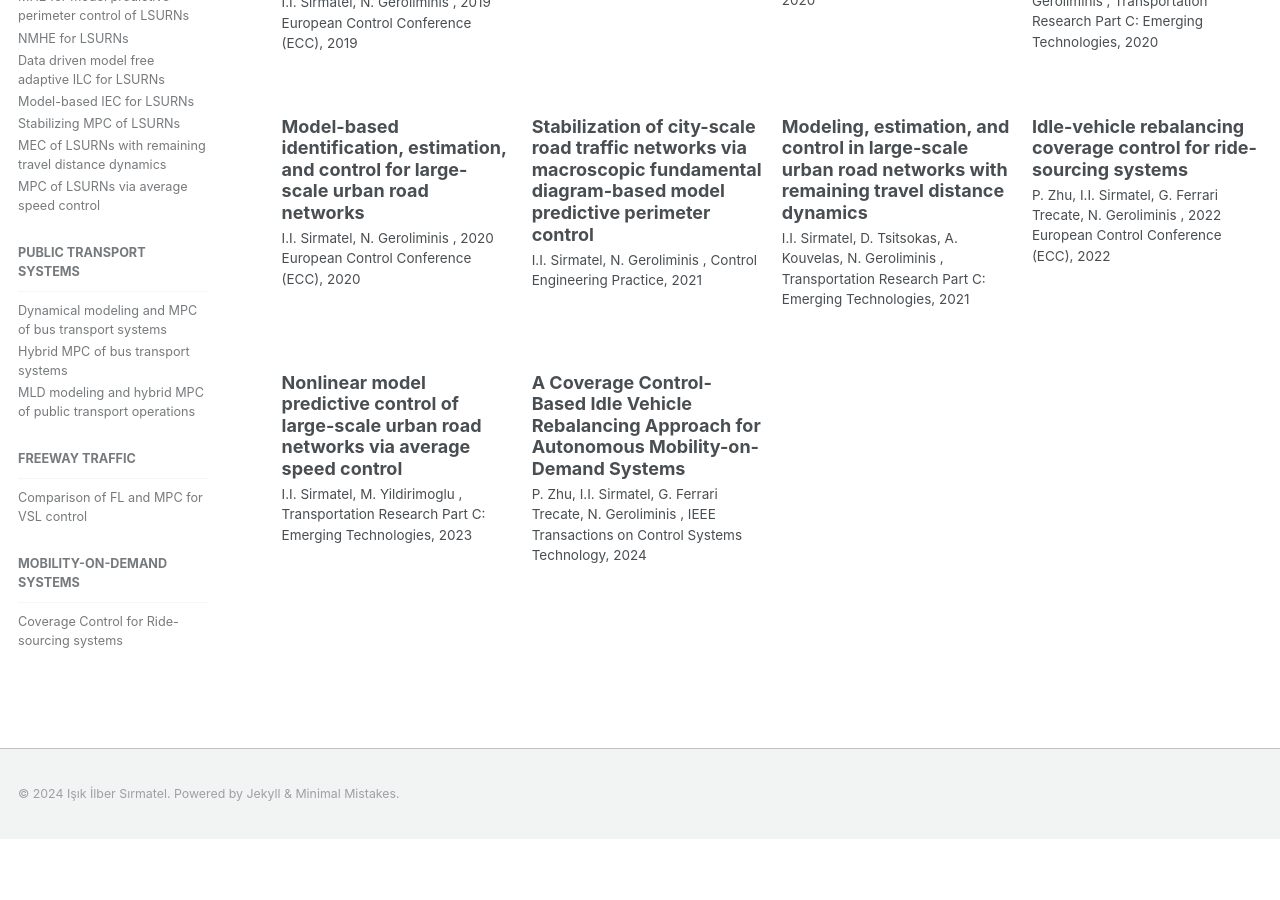
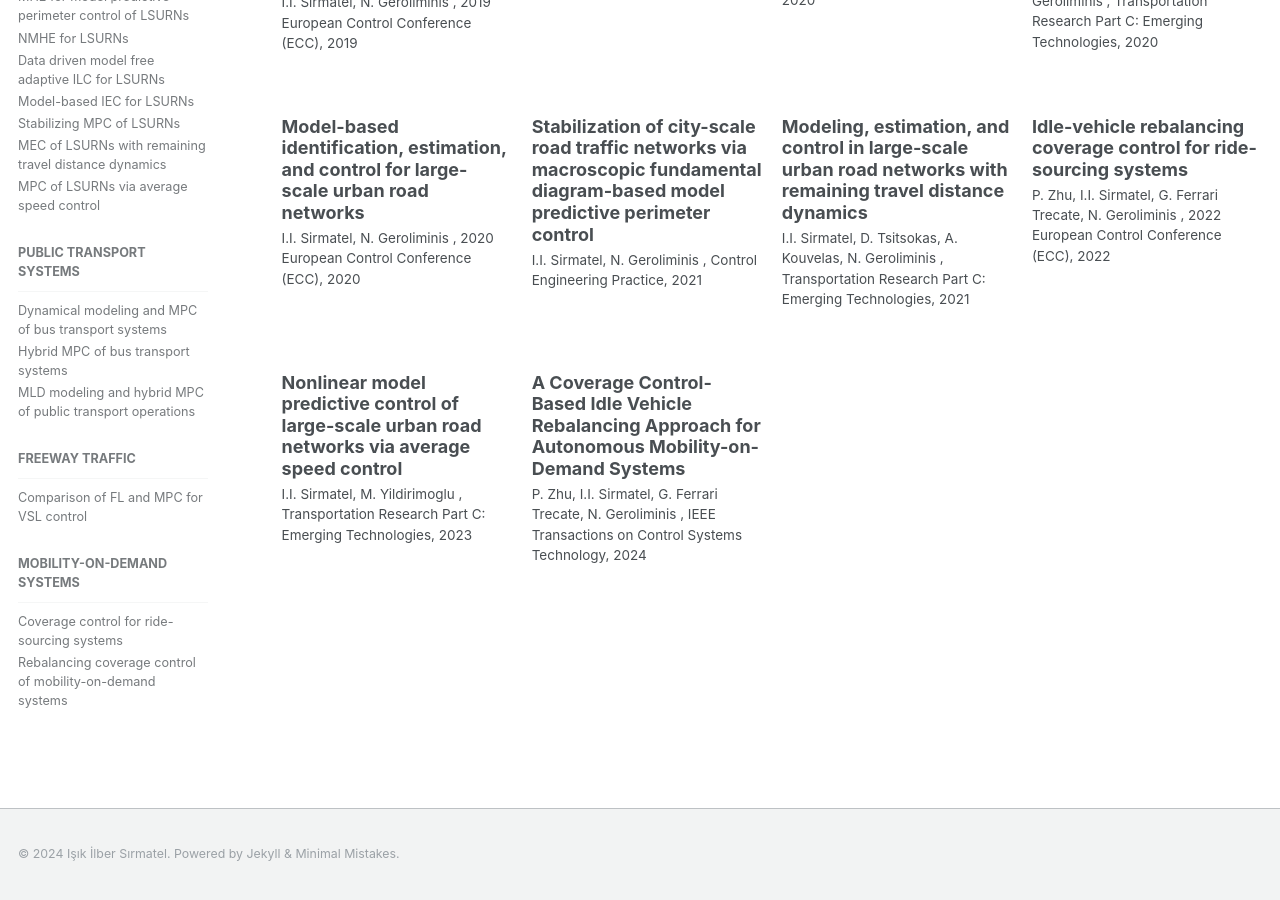
Before and after one commit to sirmatel/sirmatel.github.io, a Jekyll site: the page built from _pages/publications.md, in a window 1280 px wide and 900 px high, scrolled down 805 px. Built offline with Jekyll 4.4.1, drawn with Linux system fonts in a browser that asks for light colours; some web fonts are replaced; before the commit the page ends 1644 px from its top, so only the background shows below that.

Commit message:
Update navigation.yml

```diff
--- a/_data/navigation.yml
+++ b/_data/navigation.yml
@@ -53,8 +53,10 @@ publications:
         url: /publications/zhang2018
   - title: mobility-on-demand systems
     children:
-      - title: "Coverage Control for Ride-sourcing systems"
+      - title: "Coverage control for ride-sourcing systems"
         url: /publications/zhu2022
+      - title: "Rebalancing coverage control of mobility-on-demand systems"
+        url: /publications/zhu2024
 
 blog:
   - title: control
```
